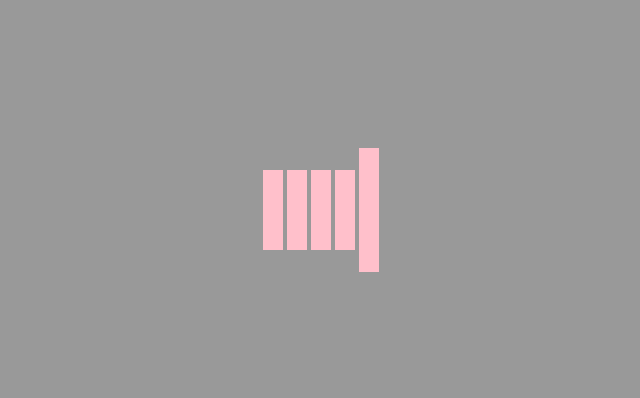
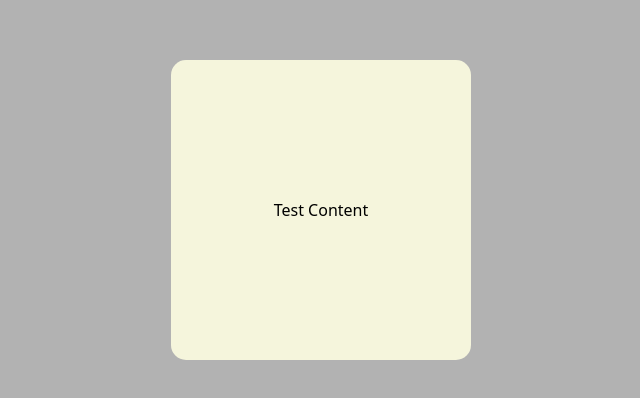
Before and after one commit to kim0tae/FE, a React (Vite) app: page / in a window 1280 px wide. Shown: the part 190-588 px from the top of the page, without its empty margins (319-959 px from the left). Built offline with nearby package versions, Linux system fonts and the light colour scheme.

Commit message:
[FEATUER] 레이어팝업 기능 추가

```diff
--- a/src/App.tsx
+++ b/src/App.tsx
@@ -5,6 +5,7 @@ import Home from './routes/home';
 import reset from 'styled-reset';
 import { useState, useEffect } from 'react';
 import LoadingScreen from './components/loading';
+import LayerPopup from './components/layer-popup';
 
 const router = createBrowserRouter([
   {
@@ -37,7 +38,7 @@ const Wrapper = styled.div`
 function App() {
   const [isLoading, setLoading] = useState(true);
   const init = () => {
-    setLoading(true);
+    setLoading(false);
   };
   useEffect(() => {
     init();
@@ -45,7 +46,7 @@ function App() {
   return (
     <Wrapper>
       <GlobalStyles />
-      {isLoading ? <LoadingScreen /> : <RouterProvider router={router} />}
+      <LayerPopup />
     </Wrapper>
   );
 }
--- /dev/null
+++ b/src/components/layer-popup.tsx
@@ -0,0 +1,41 @@
+import { styled } from 'styled-components';
+
+const Wrapper = styled.div`
+  position: fixed;
+  display: flex;
+  top: 50%;
+  left: 50%;
+  transform: translate(-50%, -50%);
+`;
+const Dim = styled.div`
+  position: fixed;
+  background-color: rgba(0, 0, 0, 0.3);
+  width: 100%;
+  height: 100%;
+`;
+const Popup = styled.div`
+  height: 300px;
+  width: 300px;
+  background-color: beige;
+  border-radius: 15px;
+`;
+const Content = styled.div`
+  display: flex;
+  justify-content: center;
+  align-items: center;
+  width: 100%;
+  height: 100%;
+`;
+
+export default function LayerPopup() {
+  return (
+    <>
+      <Dim />
+      <Wrapper>
+        <Popup>
+          <Content> Test Content </Content>
+        </Popup>
+      </Wrapper>
+    </>
+  );
+}
--- a/src/components/loading.tsx
+++ b/src/components/loading.tsx
@@ -40,7 +40,7 @@ const Item = styled.div`
 `;
 const Dim = styled.div`
   position: fixed;
-  background-color: rgba(0, 0, 0, 0.4);
+  background-color: rgba(0, 0, 0, 0.5);
   width: 100%;
   height: 100%;
 `;
--- a/src/routes/home.tsx
+++ b/src/routes/home.tsx
@@ -21,7 +21,7 @@ const Input = styled.input`
   padding: 10px 20px;
   border-radius: 50px;
   border: 1 px solid;
-  width: 200px;
+  width: 100%;
   font-size: 16px;
   &[type='submit'] {
     background-color: #1d9bf0;
```
